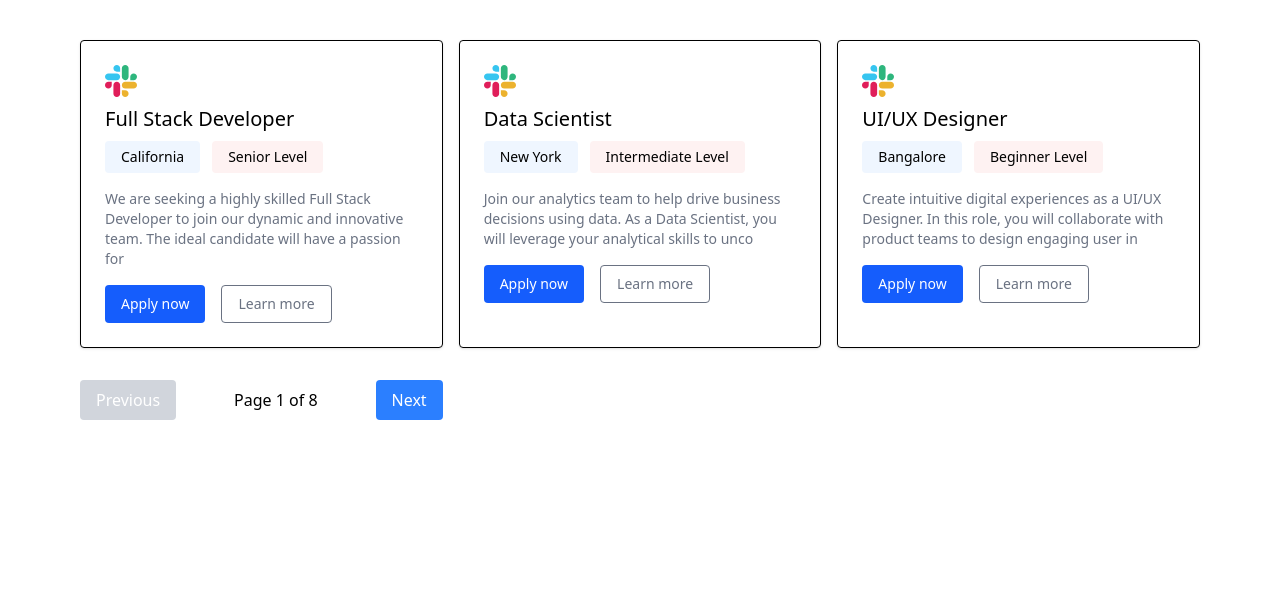
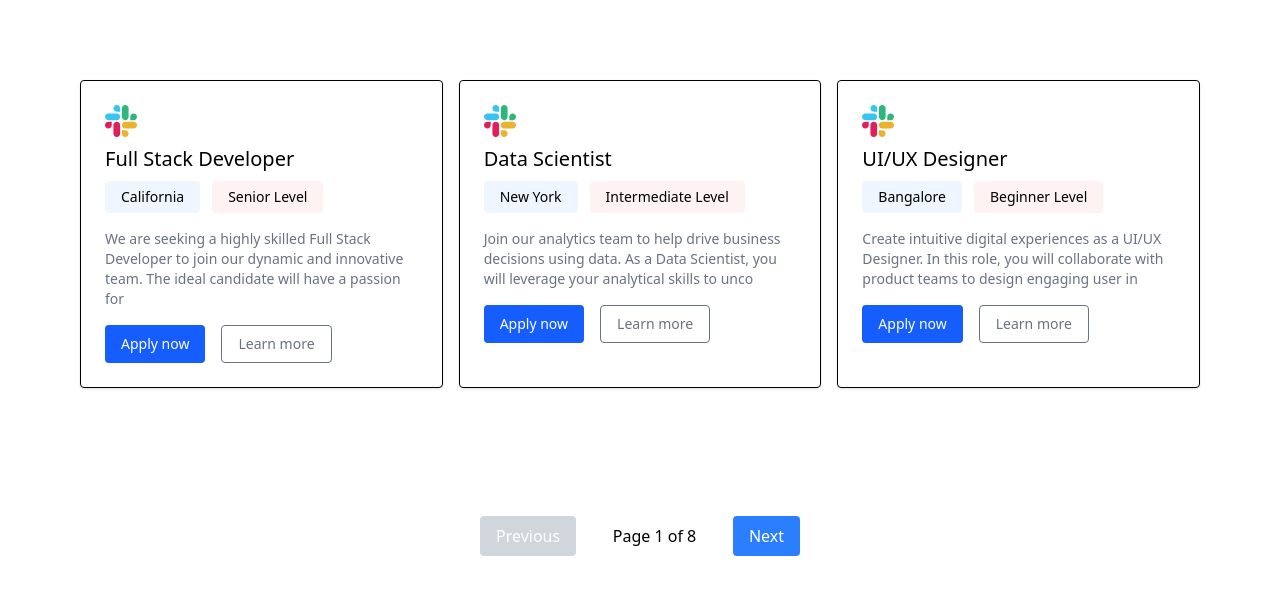
Before and after one commit to MogesBekele/pagination, a React (Vite) app: page / in a window 1280 px wide. Shown: the top 594 px of the page. Built offline with nearby package versions, Linux system fonts and the light colour scheme.

Commit message:
complete the pagination

```diff
--- a/src/components/Pagination.jsx
+++ b/src/components/Pagination.jsx
@@ -24,11 +24,14 @@ const Pagination = () => {
   };
 
   return (
-    <div className=" mt-10 m-20 grid grid-cols-1 sm:grid-cols-2 xl:grid-cols-3 gap-4">
+    <div className='container mx-auto p-20'>
+      <div  className="grid grid-cols-1 sm:grid-cols-2 xl:grid-cols-3 gap-4">
       {currentJobs.map((job, index) => (
         <JobsCard key={index} job={job} />
       ))}
-      <div className="flex justify-between items-center mt-4">
+      </div>
+
+      <div className="flex w-80 justify-between mx-auto items-center mt-32">
         <button
           onClick={handlePrevPage}
           disabled={currentPage === 1}
```
